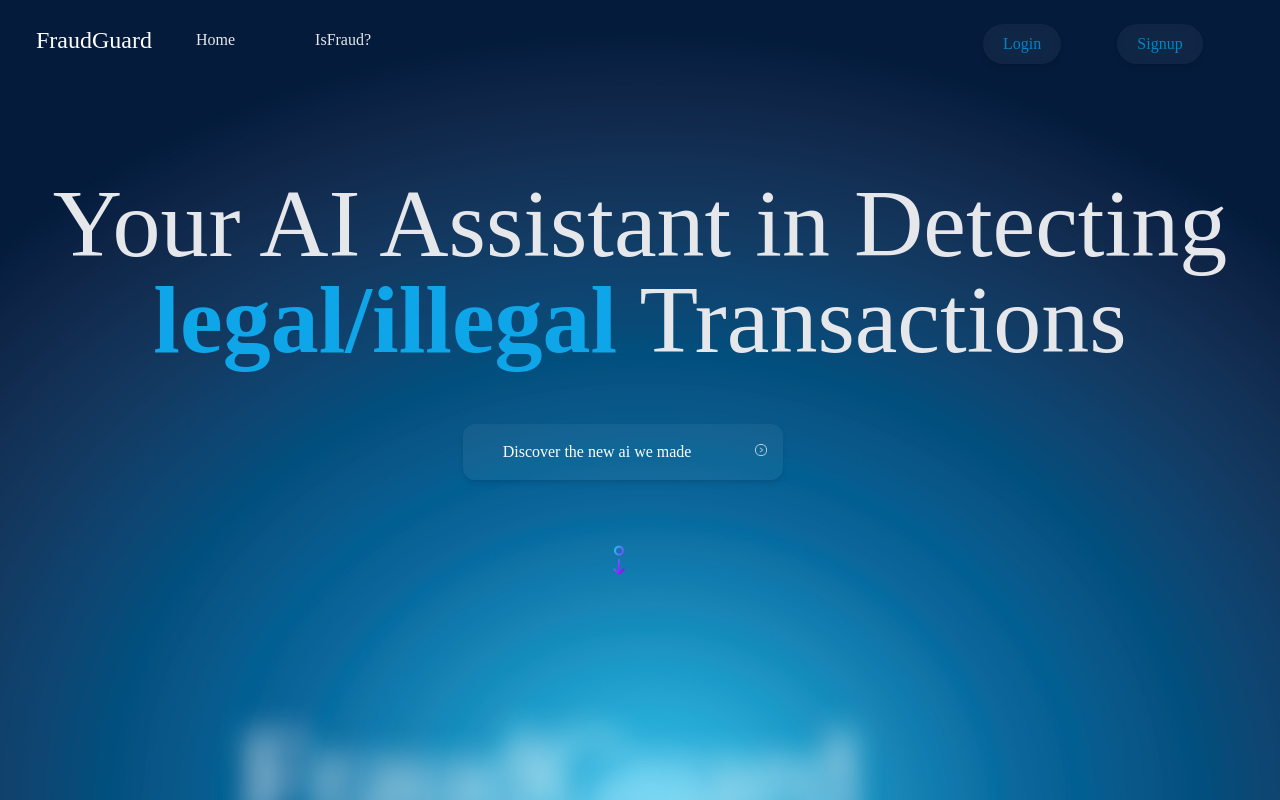
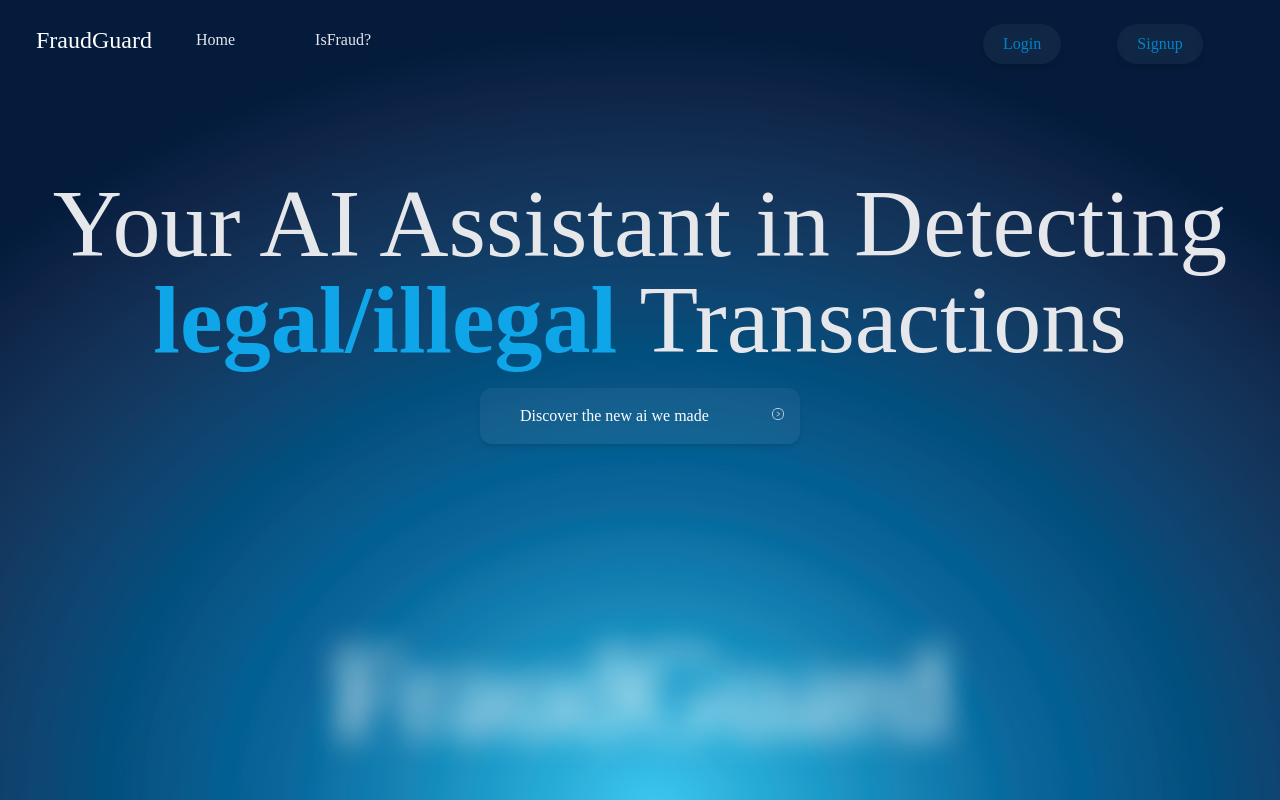
Before and after one commit to Nxwfel/FraudGuard, a React (Create React App) app: page /#/ in a window 1280 px wide. Shown: the top 800 px of the page. Built offline with nearby package versions, Linux system fonts and the light colour scheme.

Commit message:
Updated files

```diff
--- a/src/Page2-start.jsx
+++ b/src/Page2-start.jsx
@@ -1,7 +1,6 @@
 import React from 'react';
 import './Page2.css';
 import arrow from './arrow-right.png';
-import scroll from "./move-down.png";
 import Header from './Header';
 import { motion } from 'framer-motion';
 const Page2 = () => {
@@ -9,7 +8,7 @@ const Page2 = () => {
     return (
         <div className='background2 bg-background2 bg-cover bg-center h-screen w-screen'>
            <Header />
-            <div className='flex flex-col absolute top-44 font-textfont text-gray-200 font-light'>
+            <div className='flex flex-col absolute justify-center items-center text-center top-44 font-textfont text-gray-200 font-light'>
                 <motion.div
                 initial={{opacity:0 , y:-100}}
                 whileInView={{opacity:1 , y:0}}
@@ -21,15 +20,12 @@ const Page2 = () => {
                 transition={{duration:2}}
                 delay={1}
                 >
-                <a href=""><div className='absolute h-14 w-80 left-1/3 ml-9  mt-14 backdrop-blur-sm shadow-md bg-white/5 rounded-xl hover:scale-105 transition-transform'><p className='text-center absolute top-4 left-10 text-white font-textfont'>Discover the new ai we made</p><img src={arrow} className='h-3 w-3 right-4 top-5 absolute' /> </div></a>
-                <img src={scroll} className='absolute h-8 w-8 left-1/3 ml-44 mt-44 ' />
+                <a href=""><div className='relative h-14 w-80 right-auto left-auto mt-5 backdrop-blur-sm shadow-md bg-white/5 rounded-xl hover:scale-105 transition-transform'><p className='text-center absolute top-4 left-10 text-white font-textfont'>Discover the new ai we made</p><img src={arrow} className='h-3 w-3 right-4 top-5 absolute' /> </div></a>
                 </motion.div>
             </div>
-            <div className='flex flex-col'>
-                <div>
-                    <h1 className='absolute font-textfont text-9xl blur-lg text-white bottom-0 -mb-10 left-60 ' id='suite' >FraudGuard</h1>
+                <div className='flex flex-col w-screen h-fit justify-center items-center'>
+                    <h1 className='absolute font-textfont text-9xl blur-lg text-white left-auto right-auto bottom-11 ' id='suite' >FraudGuard</h1>
                 </div>
-            </div>
         </div>
     );
 };
--- a/src/Page2-wrapper.jsx
+++ b/src/Page2-wrapper.jsx
@@ -5,7 +5,6 @@ const Page2Wrapper = () => {
     return (
         <div>
             <Page2start />
-            <Page2suite />
         </div>
     );
 };
```
Also changed, not shown: src/move-down.png (deleted).
